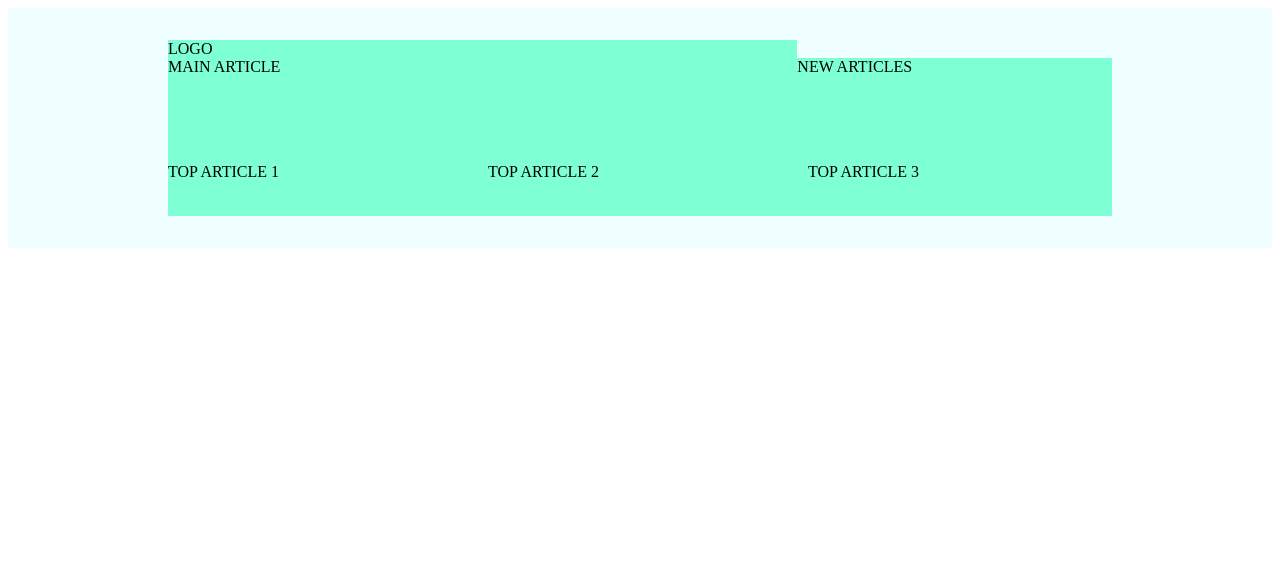
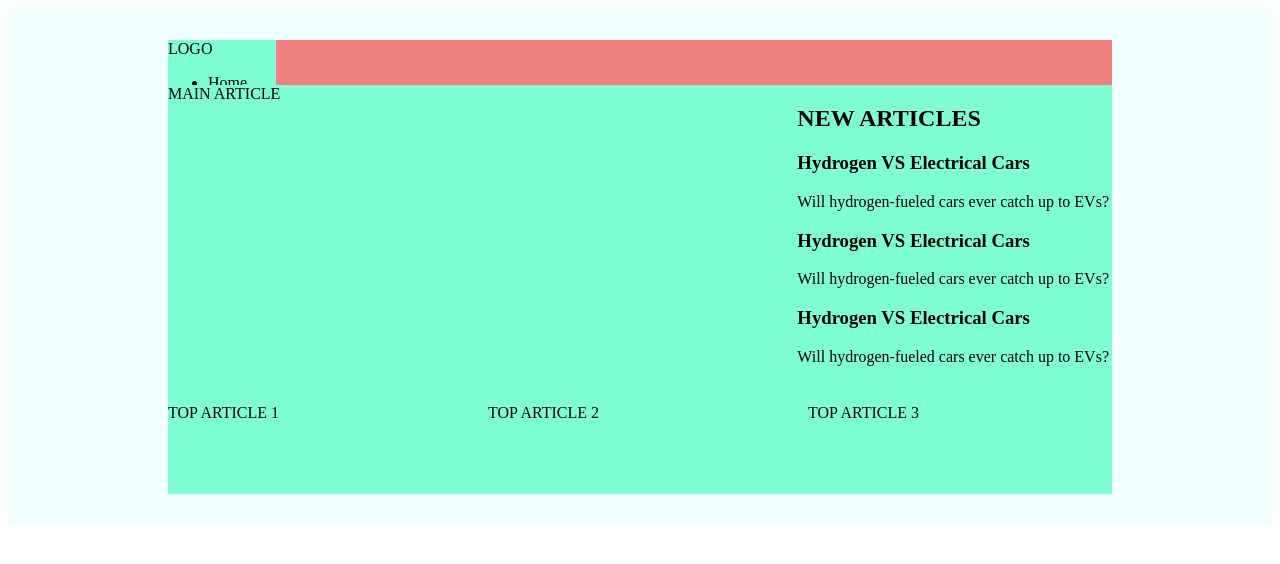
Before and after one commit to bigbass11/FrontEndMentor-NewsHomepage, a plain HTML site: page src/index.html in a window 1280 px wide. Drawn offline with nearby package versions, Linux system fonts and the light colour scheme; files that its build step writes are made by us from their sources.

Commit message:
mess up grid a bit

```diff
--- a/src/index.html
+++ b/src/index.html
@@ -9,7 +9,7 @@
 <body>
     <main class="site-main">
         <header class="site-main__header">
-            <div class="header__site-logo">LOGO</p>
+            <div class="header__site-logo">LOGO
             <nav class="header__nav">
                 <ul class="nav__nav-list">
                     <li class="nav-item">Home</li>
@@ -21,7 +21,21 @@
             </nav>
         </header>
         <div class="site-main__main-article">MAIN ARTICLE</div>
-        <div class="site-main__new-articles">NEW ARTICLES</div>
+        <div class="site-main__new-articles">
+            <h2 class="new-articles__title">NEW ARTICLES</h2>
+            <div class="new-articles__card">
+                <h3 class="new-articles-card__title">Hydrogen VS Electrical Cars</h3>
+                <p class="new-articles-card__text">Will hydrogen-fueled cars ever catch up to EVs?</p>
+            </div>
+            <div class="new-articles__card">
+                <h3 class="new-articles-card__title">Hydrogen VS Electrical Cars</h3>
+                <p class="new-articles-card__text">Will hydrogen-fueled cars ever catch up to EVs?</p>
+            </div>
+            <div class="new-articles__card">
+                <h3 class="new-articles-card__title">Hydrogen VS Electrical Cars</h3>
+                <p class="new-articles-card__text">Will hydrogen-fueled cars ever catch up to EVs?</p>
+            </div>
+        </div>
         <div class="site-main__top-articles">
             <div class="top-articles__card">TOP ARTICLE 1</div>
             <div class="top-articles__card">TOP ARTICLE 2</div>
--- a/src/sass/style.scss
+++ b/src/sass/style.scss
@@ -4,9 +4,9 @@
     background-color: azure;
     padding: 2rem 10rem;
     grid-template:
-      "nav nav" 10%
-      "main-article new-articles" 60%
-      "top-articles top-articles" 30%
+      "header header" 10%
+      "main-article new-articles" 70%
+      "top-articles top-articles" 20%
       / 2fr 1fr
 }
 
@@ -14,9 +14,13 @@ div {
     background-color: aquamarine;
 }
 
-nav {
+.site-main__header {
     background-color: rgb(238, 128, 128);
-    grid-area: nav;
+    grid-area: header;
+
+    display: flex;
+    flex-direction: row;
+    justify-content: space-between;
 }
 
 .site-main__main-article {
```
